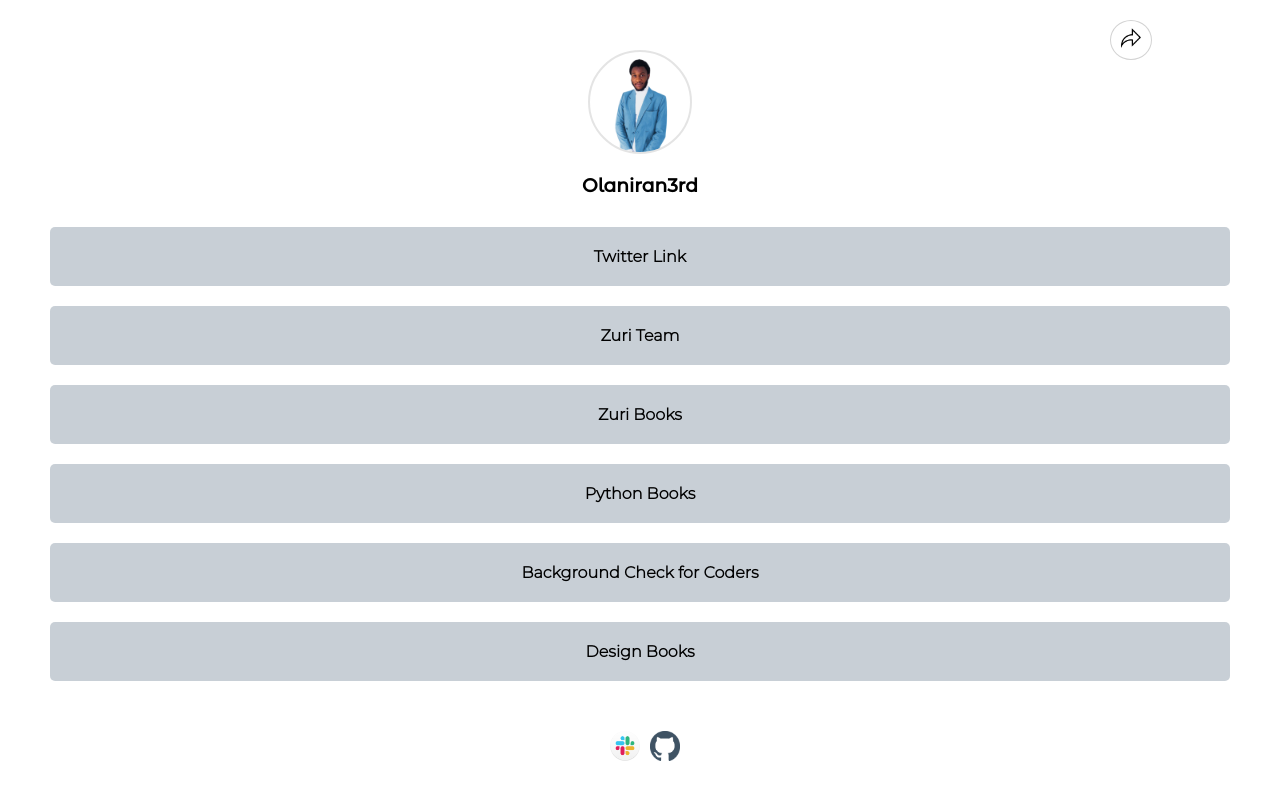
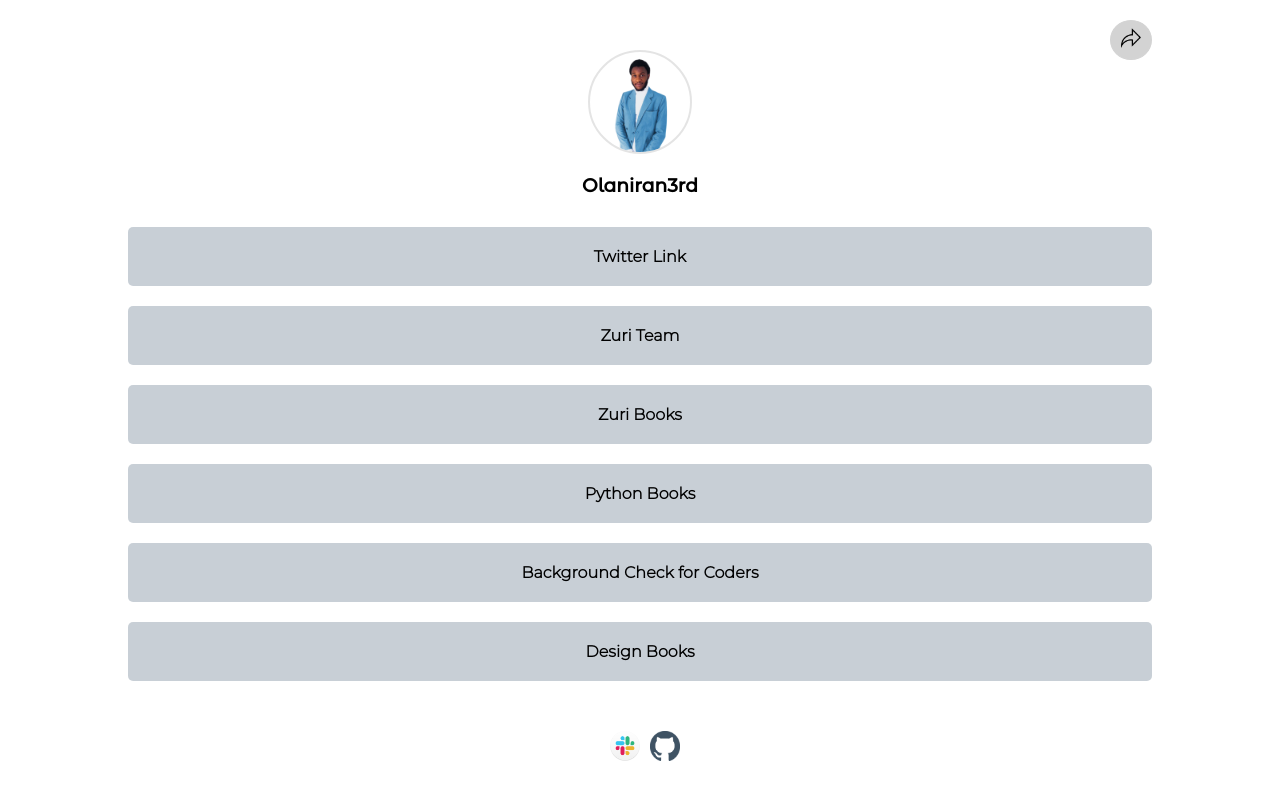
Before and after one commit to olathegreat/hnginternship-task-1, a React (Create React App) app: page / in a window 1280 px wide. In both pictures the pointer is over the element 1131 px from the left and 40 px from the top of the page. Shown: the top 800 px of the page. Built offline with nearby package versions, Linux system fonts and the light colour scheme; a web font is replaced by a local one.

Commit message:
fourth commit

```diff
--- a/src/components/style.css
+++ b/src/components/style.css
@@ -14,6 +14,8 @@
     flex-direction: column;
     padding: 50px;
     padding-bottom: 0;
+    padding-left: 10%;
+    padding-right: 10%;
 
 
 
@@ -157,12 +159,19 @@ footer span{
     width: 20px;
     height: 20px;
 }
+.external:hover{
+    background-color: lightgray;
+}
+
 .mobile{
     display: none;
     cursor: pointer;
     border-radius: 50%;
     border: 1px solid lightgray;
     padding: 10px;
+}
+.mobile:hover{
+    background-color: rgb(202, 240, 254)211, 211)211, 211);
 }
 
 @media screen and (max-width: 450px) {
```
